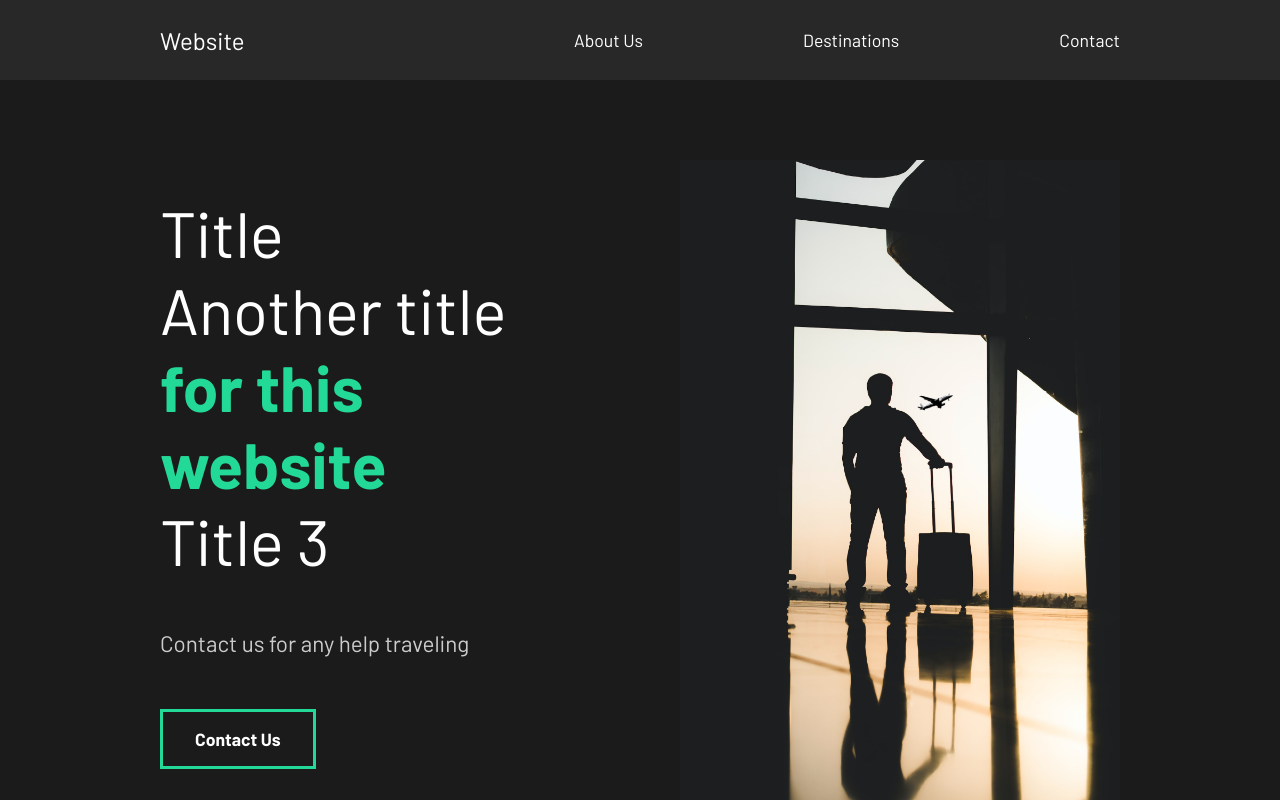
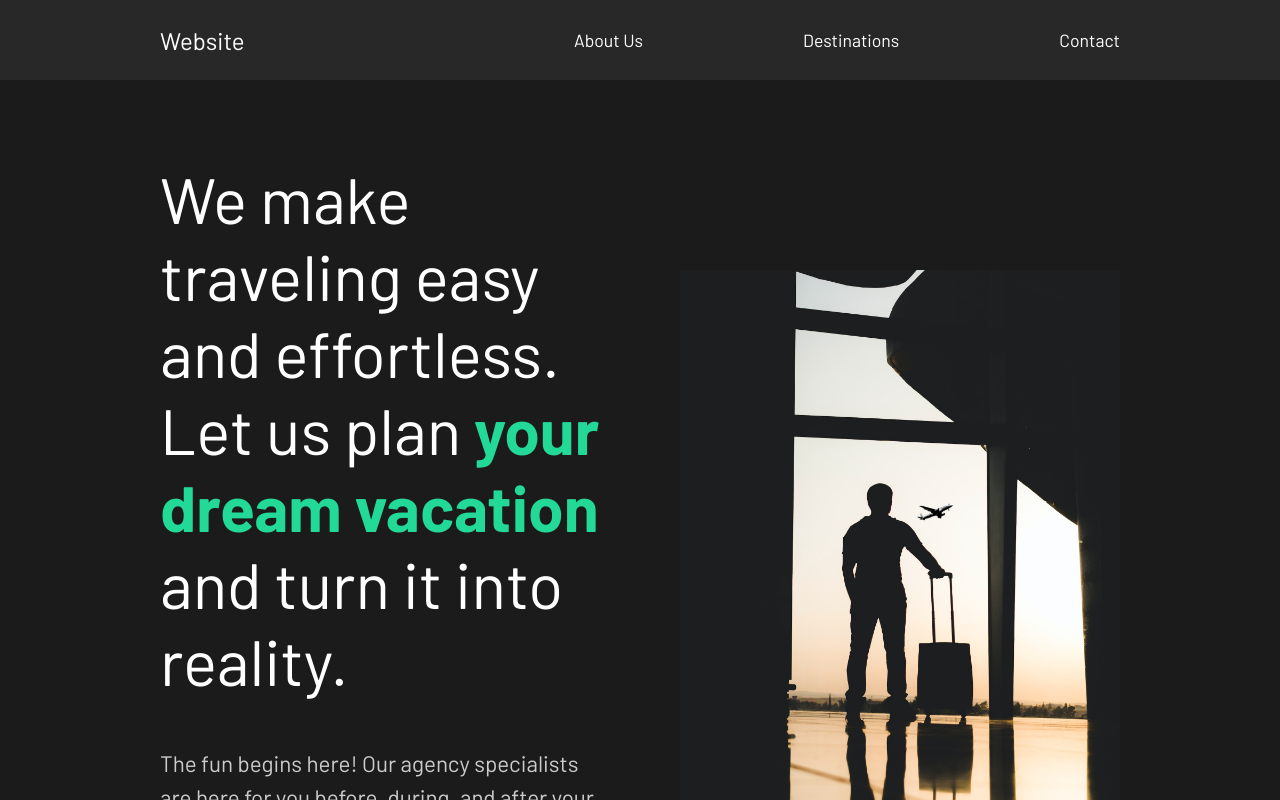
Before and after one commit to johnlombardi389/comp-website, a React (Create React App) app: page / in a window 1280 px wide. Shown: the top 800 px of the page. Built offline with nearby package versions, Linux system fonts and the light colour scheme.

Commit message:
Edited text content on home about section

```diff
--- a/src/components/AboutSection.js
+++ b/src/components/AboutSection.js
@@ -9,17 +9,22 @@ function AboutSection() {
       <Description>
         <div className="title">
           <Hide>
-            <h2>Title</h2>
+            <h2>We make traveling easy and effortless.</h2>
           </Hide>
           <Hide>
             <h2>
-              Another title <span>for this website</span>
+              Let us plan <span>your dream vacation</span>
             </h2>
           </Hide>
           <Hide>
-            <h2>Title 3</h2>
+            <h2>and turn it into reality.</h2>
           </Hide>
-          <p>Contact us for any help traveling</p>
+          <p>
+            The fun begins here! Our agency specialists are here for you before,
+            during, and after your trip. From booking flights to negotiating the
+            best hotel prices, our goal is to remove all the stress from
+            planning your dream vacation.
+          </p>
           <button>Contact Us</button>
         </div>
       </Description>
```
